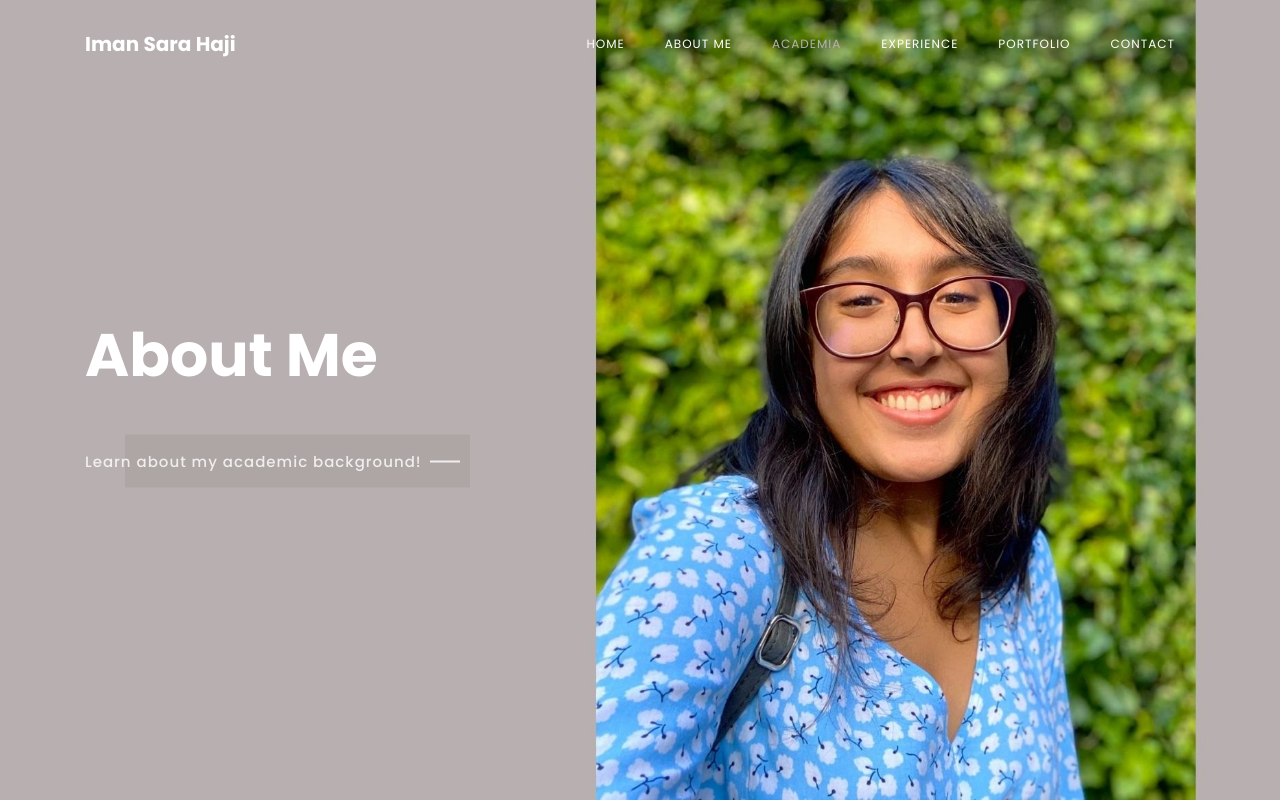
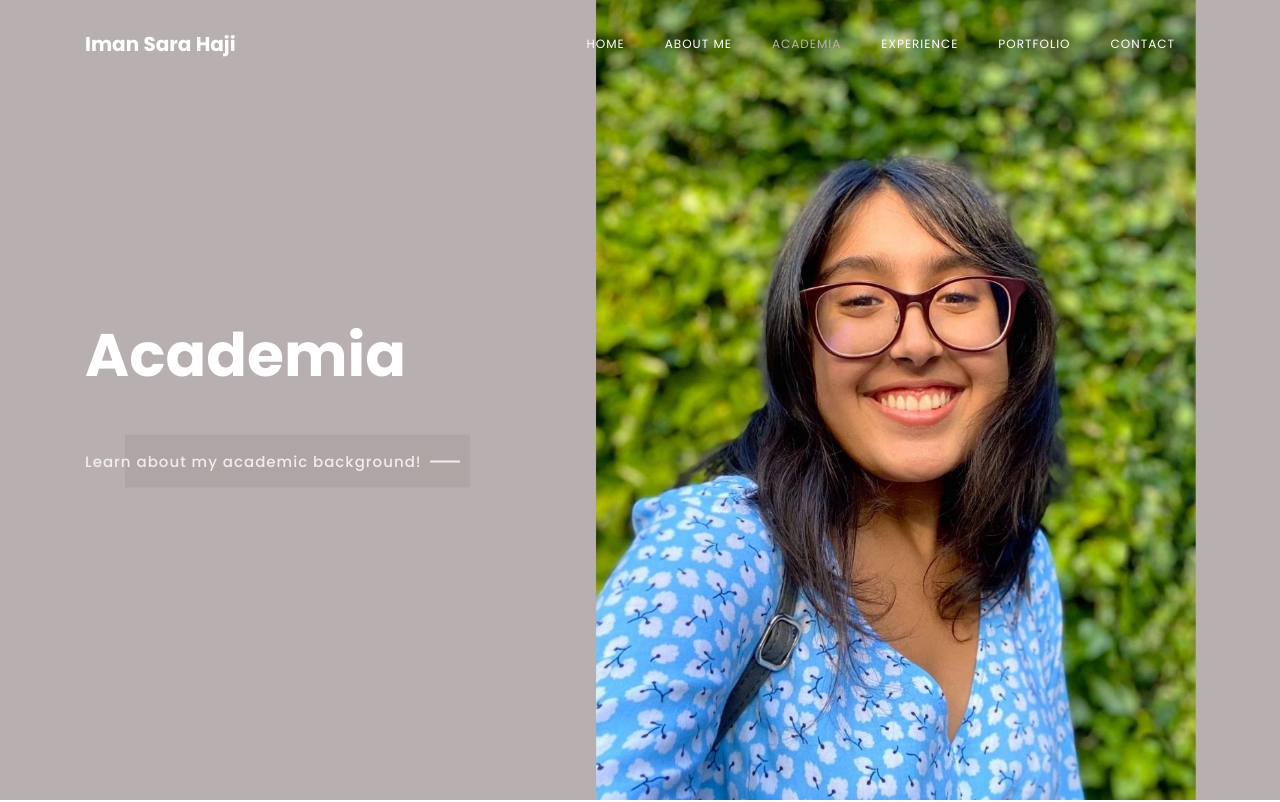
Before and after one commit to imanhaji/imansarahaji, a plain HTML site: page academia.html in a window 1280 px wide. Shown: the top 802 px of the page. Drawn offline with nearby package versions, Linux system fonts and the light colour scheme; some packages are replaced by stand-ins of ours; files that its build step writes are made by us from their sources; no server answers; files whose address does not match are found by name.

Commit message:
Update academia.html

```diff
--- a/academia.html
+++ b/academia.html
@@ -1,7 +1,7 @@
 <!DOCTYPE html>
 <html lang="en">
   <head>
-    <title>Iman Sara Haji</title>
+    <title>Iman Sara Haji | Academia </title>
     <meta charset="utf-8">
     <meta name="viewport" content="width=device-width, initial-scale=1, shrink-to-fit=no">
 
@@ -53,7 +53,7 @@
     	<div class="forth js-fullheight d-flex align-items-center">
     		<div class="text">
     			<span class="subheading"></span>
-    			<h1>About Me</h1>
+    			<h1>Academia</h1>
     			<h2 class="mb-5"></h2>
     			<p><a href="#academiainfo" class="btn-custom py-3 pr-2">Learn about my academic background!</a></p>
     		</div>
```
